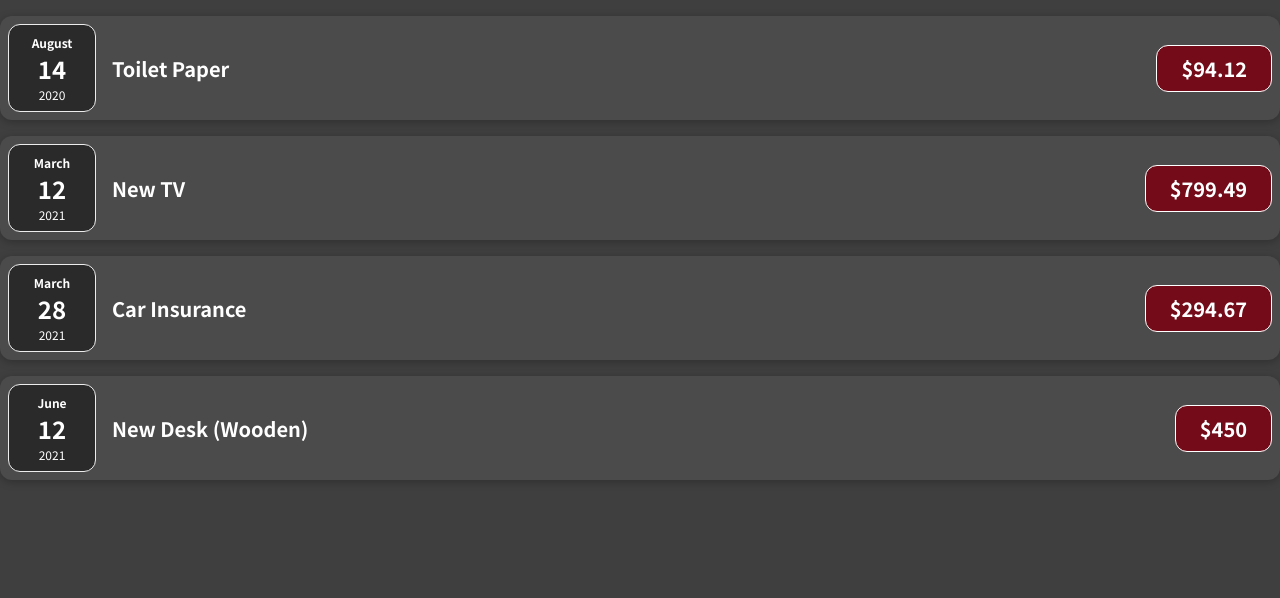
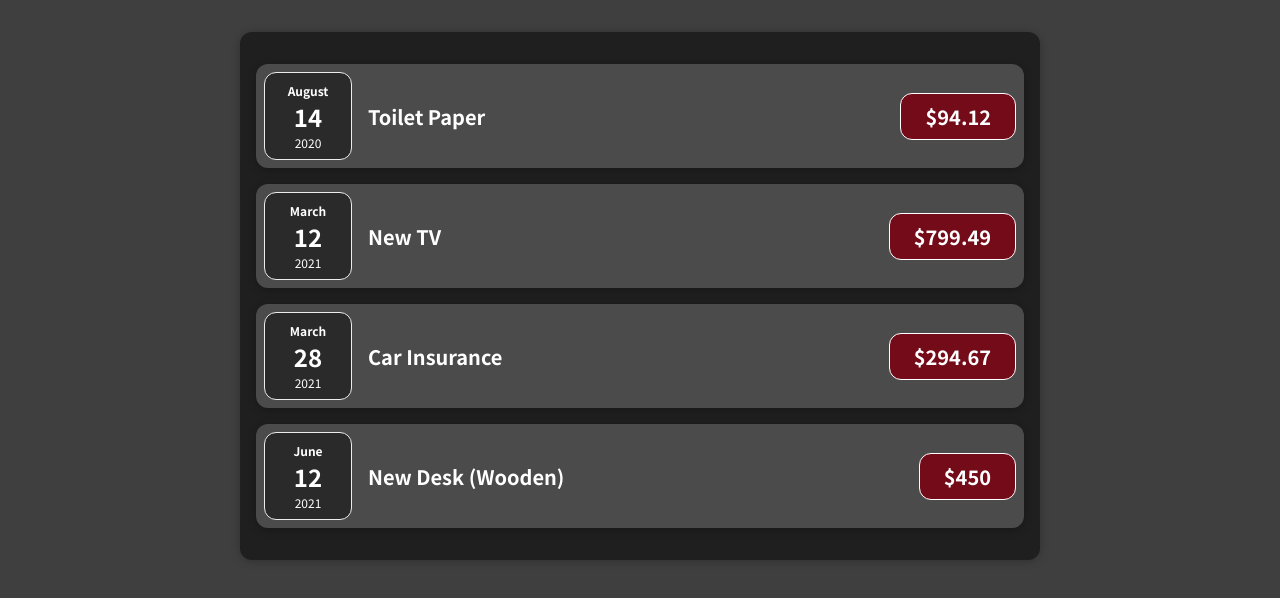
Before and after one commit to tristanworkman/react-complete-guide-ms, a JavaScript app in the folder 03-react-basics-working-with-components/: page / in a window 1280 px wide. Shown: the top 598 px of the page. Built offline with nearby package versions, Linux system fonts and the light colour scheme.

Commit message:
its working.

```diff
--- a/03-react-basics-working-with-components/src/App.js
+++ b/03-react-basics-working-with-components/src/App.js
@@ -1,4 +1,4 @@
-import ExpenseItem from "./components/ExpenseItem";
+import Expenses from "./components/Expenses";
 
 function App() {
 	const expenses = [
@@ -24,26 +24,7 @@
 	];
 	return (
 		<div>
-			<ExpenseItem
-				title={expenses[0].title}
-				amount={expenses[0].amount}
-				date={expenses[0].date}
-			/>
-			<ExpenseItem
-				title={expenses[1].title}
-				amount={expenses[1].amount}
-				date={expenses[1].date}
-			></ExpenseItem>
-			<ExpenseItem
-				title={expenses[2].title}
-				amount={expenses[2].amount}
-				date={expenses[2].date}
-			/>
-			<ExpenseItem
-				title={expenses[3].title}
-				amount={expenses[3].amount}
-				date={expenses[3].date}
-			/>
+			<Expenses items={expenses} />
 		</div>
 	);
 }
--- /dev/null
+++ b/03-react-basics-working-with-components/src/components/Expenses.css
@@ -0,0 +1,9 @@
+.expenses {
+	padding: 1rem;
+	background-color: rgb(31, 31, 31);
+	margin: 2rem auto;
+	width: 50rem;
+	max-width: 95%;
+	border-radius: 12px;
+	box-shadow: 0 1px 8px rgba(0, 0, 0, 0.25);
+}
--- /dev/null
+++ b/03-react-basics-working-with-components/src/components/Expenses.js
@@ -0,0 +1,31 @@
+import ExpenseItem from "./ExpenseItem";
+import "./Expenses.css";
+
+function Expenses(props) {
+	return (
+		<div className='expenses'>
+			<ExpenseItem
+				title={props.items[0].title}
+				amount={props.items[0].amount}
+				date={props.items[0].date}
+			/>
+			<ExpenseItem
+				title={props.items[1].title}
+				amount={props.items[1].amount}
+				date={props.items[1].date}
+			></ExpenseItem>
+			<ExpenseItem
+				title={props.items[2].title}
+				amount={props.items[2].amount}
+				date={props.items[2].date}
+			/>
+			<ExpenseItem
+				title={props.items[3].title}
+				amount={props.items[3].amount}
+				date={props.items[3].date}
+			/>
+		</div>
+	);
+}
+
+export default Expenses;
```
